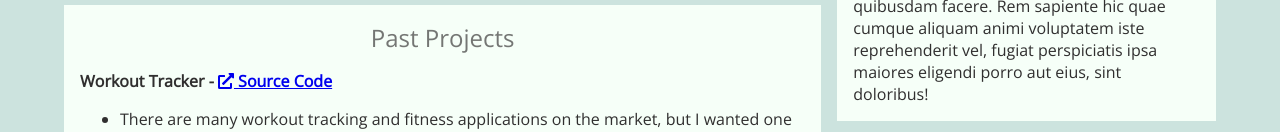
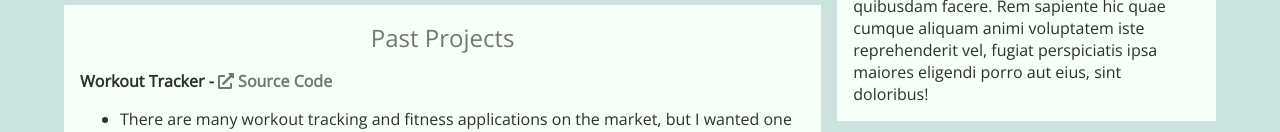
Before and after one commit to njc3n3/njc3n3.github.io, a React (Create React App) app: page / in a window 1280 px wide. Shown: the part 668-800 px from the top of the page. Built offline with nearby package versions, Linux system fonts and the light colour scheme.

Commit message:
re-useable link component

```diff
--- /dev/null
+++ b/src/components/general/Link.tsx
@@ -0,0 +1,27 @@
+import { AnchorHTMLAttributes, ReactNode, useContext } from 'react'
+import styled from 'styled-components'
+import { ThemeContext } from '../..'
+import { transitionMixin } from '../../styles'
+
+const StyledLink = styled.a<{ color: string; hoverColor: string }>`
+  color: ${({ color }) => color};
+  text-decoration: none;
+
+  ${transitionMixin('color')}
+  &:hover {
+    color: ${({ hoverColor }) => hoverColor};
+  }
+`
+
+type Props = {
+  children?: ReactNode
+} & AnchorHTMLAttributes<HTMLAnchorElement>
+
+export default function Link({ children, ...props }: Props) {
+  const { darkSubtitleText, darkText } = useContext(ThemeContext)
+  return (
+    <StyledLink color={darkSubtitleText} hoverColor={darkText} {...props}>
+      {children}
+    </StyledLink>
+  )
+}
--- a/src/components/general/index.ts
+++ b/src/components/general/index.ts
@@ -1 +1,2 @@
 export { default as Content } from './Content'
+export { default as Link } from './Link'
--- a/src/pages/About.tsx
+++ b/src/pages/About.tsx
@@ -4,6 +4,7 @@ import { useContext } from 'react'
 import styled, { css } from 'styled-components'
 import { ThemeContext } from '..'
 import { AboutContent, AboutList } from '../components/about'
+import { Link } from '../components/general'
 import { largeScreenMixin } from '../styles'
 
 function LargeContainerStyles(spacing: string) {
@@ -31,9 +32,9 @@ const Container = styled.div<{ spacing: string }>`
 `
 
 const RepoLink = ({ repo }: { repo: string }) => (
-  <a href={`https://www.github.com/nickcoffey/${repo}`}>
+  <Link href={`https://www.github.com/nickcoffey/${repo}`}>
     <FontAwesomeIcon icon={faExternalLinkAlt} /> Source Code
-  </a>
+  </Link>
 )
 
 export default function About() {
--- a/src/styles/mixins.ts
+++ b/src/styles/mixins.ts
@@ -8,3 +8,9 @@ export function largeScreenMixin(innerCSS: FlattenSimpleInterpolation) {
     }
   `
 }
+
+export function transitionMixin(property: string) {
+  return css`
+    transition: ${property} 0.18s ease-in-out;
+  `
+}
```
